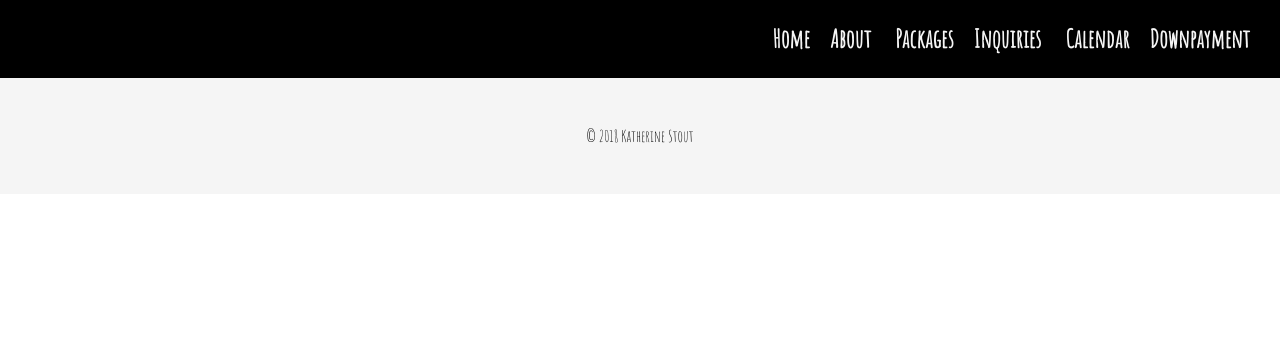
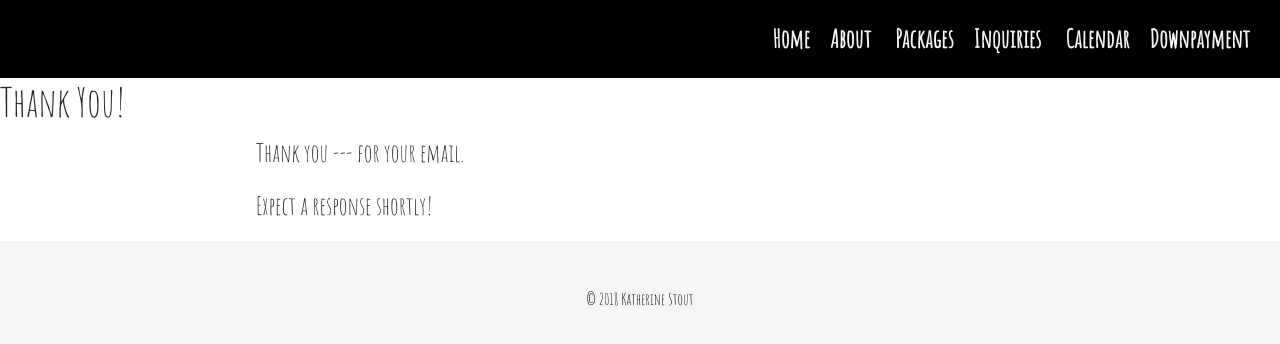
Before and after one commit to katherinestout/PhotoWebsite_PayPal_React, a React (Create React App) app in the folder client/: page /thankyouemail in a window 1280 px wide. Shown: the top 344 px of the page. Built offline with nearby package versions, Linux system fonts and the light colour scheme; what react-async-script-loader would draw is missing.

Commit message:
redirect to thank you page works

```diff
--- a/client/src/App.js
+++ b/client/src/App.js
@@ -9,6 +9,8 @@ import Inquiries from'./components/layout/Inquiries';
 import Calendar from './components/layout/Calendar';
 import NavBar from'./components/layout/NavBar';
 import Footer from './components/layout/Footer';
+
+import ThankYouEmail from './components/layout/thankyou/ThankYouEmail';
 
 
 
@@ -30,6 +32,8 @@ class App extends Component {
               <Route exact path ="/calendar" component={Calendar}/>
               <Route exact path = "/downpayment" component={Downpayment}/>
 
+              <Route exact path ="/thankyouemail" component={ThankYouEmail}/>
+
             <Footer/>
       </div>
 
--- a/client/src/components/layout/Inquiries.js
+++ b/client/src/components/layout/Inquiries.js
@@ -31,14 +31,8 @@ class Inquiries extends Component {
       name,
       email,
       message
-    }).then( this.props.history.push("/home"))
-
-
+    }).then( this.props.history.push("/thankyouemail"))
     ;
-
-
-
-
   }
 
 
--- a/client/src/components/layout/thankyou/ThankYouEmail.js
+++ b/client/src/components/layout/thankyou/ThankYouEmail.js
@@ -1,6 +1,6 @@
 import React, { Component } from 'react'
 
-export default class ThankYouEmail extends Component {
+class ThankYouEmail extends Component {
   render() {
     return (
       <div>
@@ -11,3 +11,5 @@ export default class ThankYouEmail extends Component {
     )
   }
 }
+
+export default ThankYouEmail;
```
